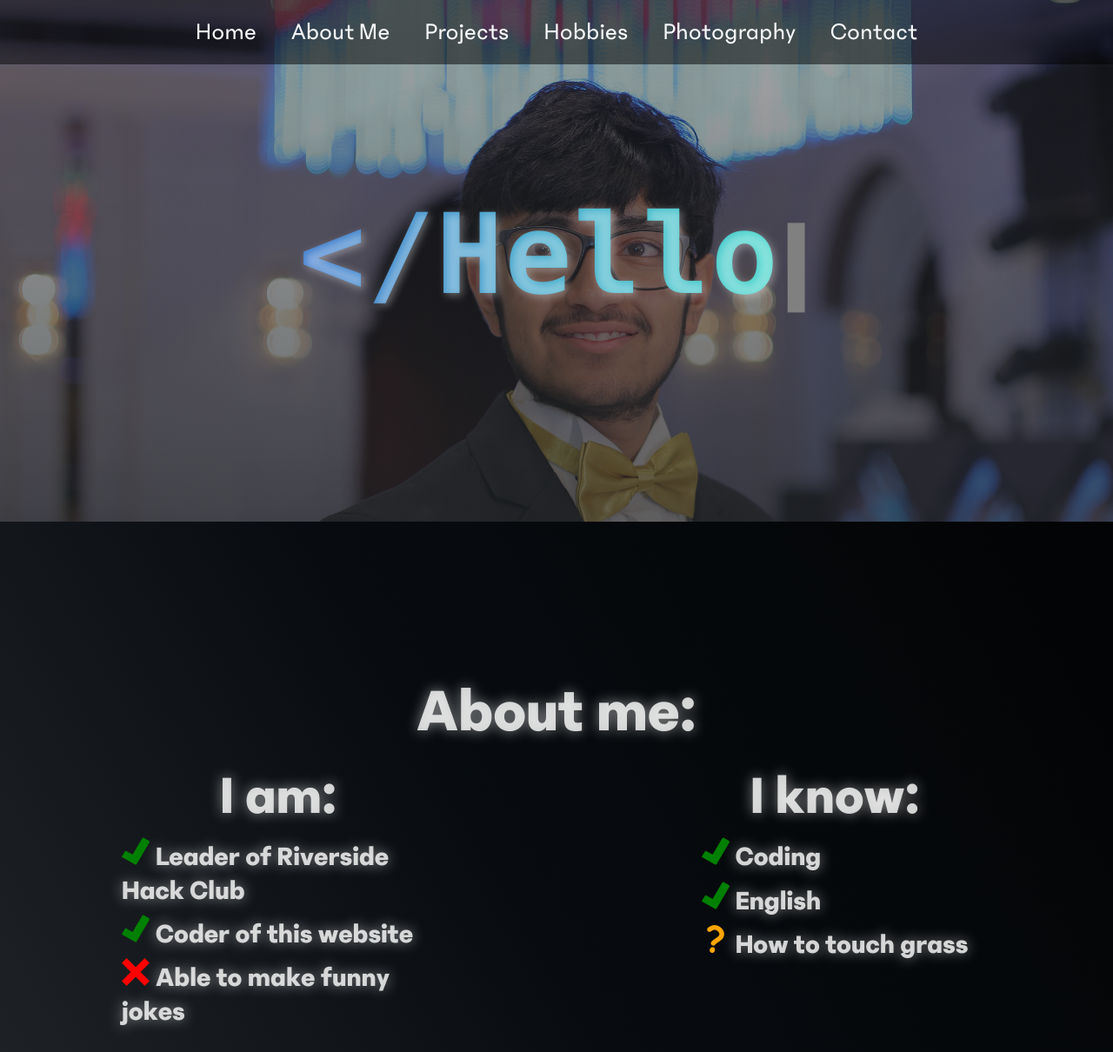
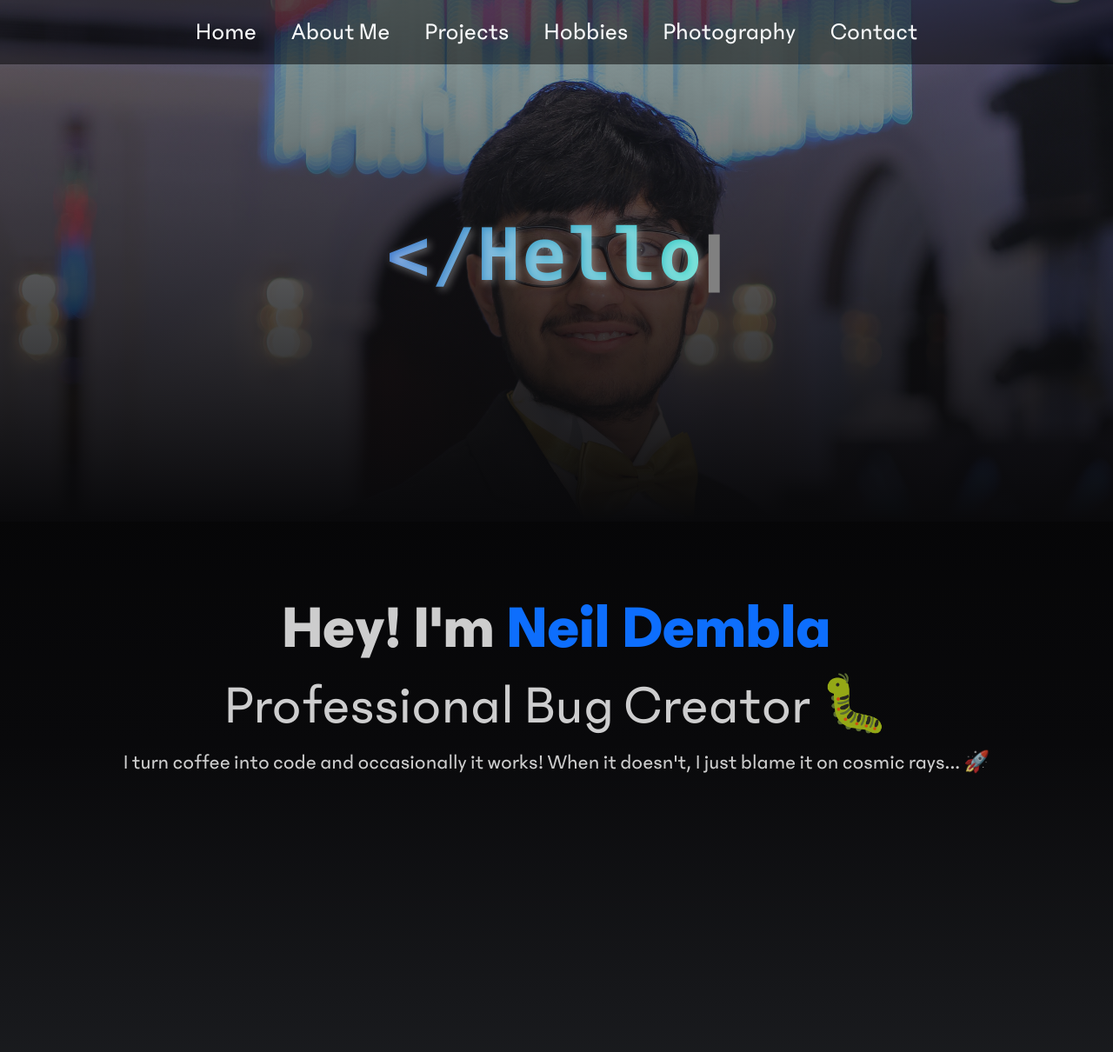
Before and after one commit to theliendem/theliendem.github.io, a plain HTML site: page index.html in a window 1280 px wide. Shown: the top 1210 px of the page at 87% size. Drawn offline with nearby package versions, Linux system fonts and the light colour scheme; a script that the page names is missing; files whose address does not match are found by name.

```diff
--- a/index.css
+++ b/index.css
@@ -1,5 +1,5 @@
 body {
-	background-image: linear-gradient(to top right, rgba(48, 51, 56) 0%, rgba(8, 12, 16) 50%, black)
+	background-image: linear-gradient(to top, rgba(48, 51, 56) 0%, rgba(9, 9, 11) 50%, black)
 }
 
 header {
@@ -84,7 +84,7 @@ ul {
 }
 
 .display-1 {
-	font-size: 10vw !important;
+	font-size: 6.5vw !important;
 }
 
 .glow {
@@ -134,7 +134,8 @@ ul {
 
 #hero-image {
 	/* background-image: url("../../assets/Neil\ hero\ page.JPG"); */
-	background-image: linear-gradient(rgba(33, 37, 40, .4), rgba(33, 37, 40, .7)), url("/assets/HeroImage.jpg");
+	/* background-image: linear-gradient(rgba(33, 37, 40, .4), rgba(33, 37, 40, .7)), url("/assets/HeroImage.jpg"); */
+	background-image: linear-gradient(to bottom, rgba(33, 37, 40,.4), rgba(9, 9, 11)), url("/assets/HeroImage.jpg") !important;
 	background-position-y: 40%;
 	background-position-x: center;
 	background-size: cover;
--- a/index.html
+++ b/index.html
@@ -28,7 +28,7 @@
 	</div>
 	<header class="">
 
-		<div class="container-fluid hero-section glow">
+		<!-- <div class="container-fluid hero-section glow">
 			<div class="row">
 				<h2 class="display-2 fw-bold mb-3 text-center">About me:</h2>
 				<div class="col-lg-6 col-sm-12 text-center">
@@ -51,7 +51,13 @@
 
 		</div>
 		<h2 class="display-3 fw-bold text-center heading1 glow" id="jk-text">Just kidding.<br>I think I touched <span
-				class="grass">grass...</span> four years ago?</h2>
+				class="grass">grass...</span> four years ago?</h2> -->
+
+		<div class="container text-center">
+			<h2 class="display-2 text-center fw-bold">Hey! I'm <span class="text-primary">Neil Dembla</span></h2>
+			<h3 class="display-3">Professional Bug Creator 🐛</h3>
+			<p class="fs-4">I turn coffee into code and occasionally it works! When it doesn't, I just blame it on cosmic rays... 🚀</p>
+		</div>
 	</header>
 
 	<script src="/2024/js/neil.js"></script> <!-- DO NOT DELETE: it's the typing animation js -->
--- /dev/null
+++ b/noot.css
@@ -0,0 +1,6 @@
+@font-face {
+	font-family: 'Noot';
+	src: url('Noot\ Regular.ttf') format('truetype');
+	font-weight: normal;
+	font-style: normal;
+}
```
Also changed, not shown: hobbies.html (+1 -1 lines), Noot Regular.ttf (added).
